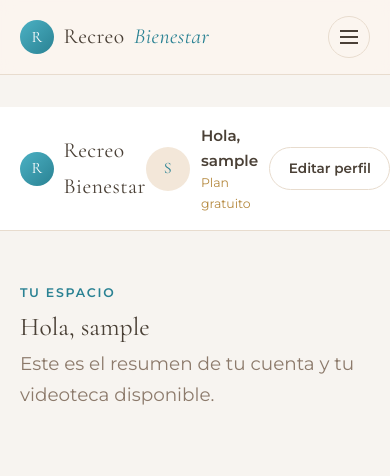
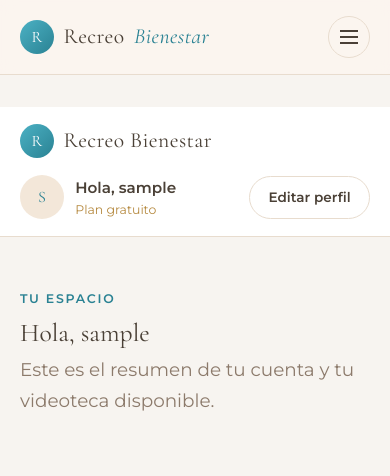
Before and after one commit to hokuto06/recreobienestar, a Django app: page /mi-cuenta/ in a window 390 px wide. Shown: the top 476 px of the page. Run offline with Django 4.2, Linux system fonts and the light colour scheme; the visitor is signed in with stand-in values (Sample User, id 1); data comes from the database, SQL or seed files in the repository; data that the repository does not hold is empty.

Commit message:
Member bar: reflow on phones instead of cutting off "Editar perfil"
The /mi-cuenta/ bar (logo + avatar/greeting/plan + button) was a single
non-wrapping flex row; under ~390px the button ran off the right edge.
It now wraps: under 620px the member row takes its own full-width line
with the button pinned right, and long names wrap instead of pushing it
out. Verified at 360px and 390px, short and long names: no horizontal
overflow, button fully visible. Existing palette/type only; both
style.css copies identical.

Co-Authored-By: Claude Opus 5.5 <noreply@anthropic.com>

```diff
--- a/backend/static/site/css/style.css
+++ b/backend/static/site/css/style.css
@@ -1224,13 +1224,24 @@ p.quote { font-size: 1.3rem; font-weight: 300; font-style: italic; color: var(--
 }
 .member-bar {
   display: flex;
+  flex-wrap: wrap;
   align-items: center;
   justify-content: space-between;
+  gap: var(--space-3) var(--space-4);
   padding-block: var(--space-3);
 }
-.member-user { display: flex; align-items: center; gap: 0.7rem; }
+.member-user { display: flex; align-items: center; gap: 0.7rem; min-width: 0; }
+.member-user > div { min-width: 0; }
 .member-user .testimonial-avatar { width: 44px; height: 44px; }
-.member-user .name { font-weight: 600; font-size: 0.95rem; }
+.member-user .name { font-weight: 600; font-size: 0.95rem; overflow-wrap: anywhere; }
+/* Celular: logo arriba y, debajo, la fila de la miembra a todo el ancho
+   con "Editar perfil" contra el borde derecho — antes era una sola fila
+   que no entraba y cortaba el botón. Un nombre largo hace wrap en vez de
+   empujar el botón afuera. */
+@media (max-width: 620px) {
+  .member-user { flex: 1 1 100%; }
+  .member-user .btn { margin-left: auto; flex-shrink: 0; }
+}
 .member-user .plan-label { font-size: 0.78rem; color: var(--color-gold); }
 
 .member-hero {
```
Also changed, not shown: css/style.css (+13 -2 lines).
